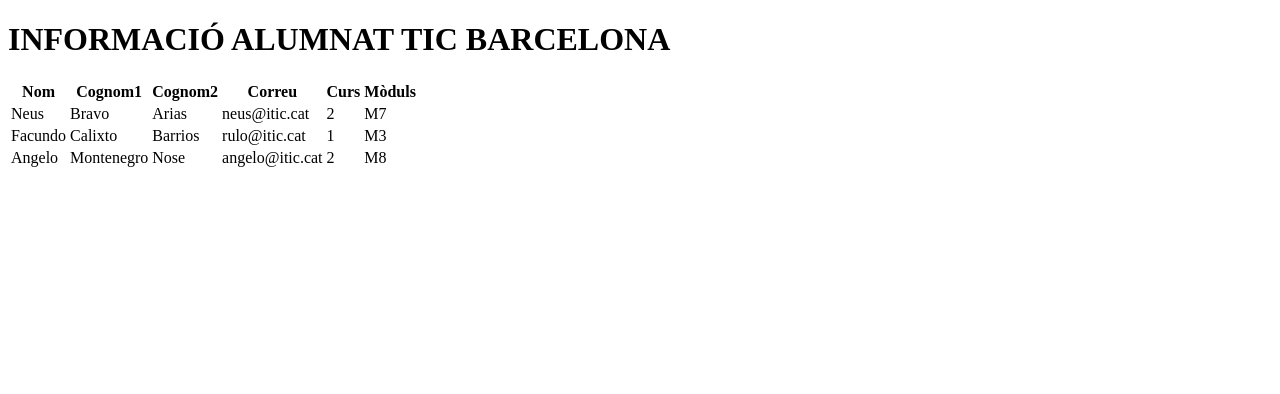
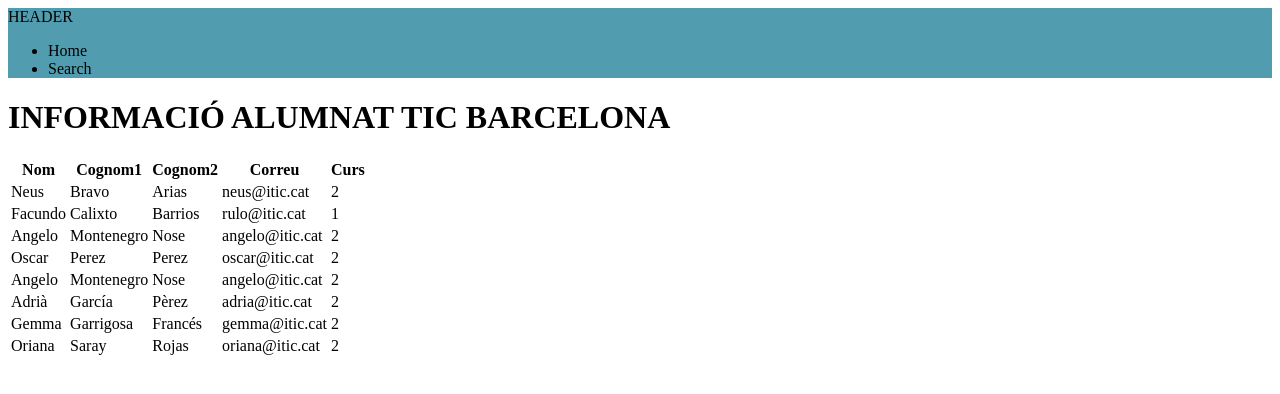
Before and after one commit to neusba/M07_UF4, a Django app: page /centre/students in a window 1280 px wide. Shown: the top 394 px of the page. Run offline with Django 4.2, Linux system fonts and the light colour scheme.

Commit message:
Añadido header

```diff
--- a/neus_env/TIC_BCN_nba/TIC_BCN_nba/settings.py
+++ b/neus_env/TIC_BCN_nba/TIC_BCN_nba/settings.py
@@ -118,7 +118,7 @@ USE_TZ = True
 # Static files (CSS, JavaScript, Images)
 # https://docs.djangoproject.com/en/4.1/howto/static-files/
 
-STATIC_URL = 'static/'
+STATIC_URL = '/static/'
 
 STATICFILES_DIRS = [
     BASE_DIR / 'static'
--- a/neus_env/TIC_BCN_nba/centre/views.py
+++ b/neus_env/TIC_BCN_nba/centre/views.py
@@ -12,27 +12,31 @@ def index_profes(request):
     professors = {
         'prof1':{"nom":"Roger",
                  "cognom1":"Sobrino",
-                 "cognom2":"Sobrino",
+                 "cognom2":"Gil",
                  "correu":"roger@itic.cat",
                  "curs":"2",
-                 "tutor":"no",
                  "mod":"M7"
                 },
-        'prof2':{"nom":"Moises",
-                 "cognom1":"Gómez",
-                 "cognom2":"Gómez",
-                 "correu":"moi@itic.cat",
-                 "curs":"1",
-                 "tutor":"sí",
-                 "mod":"M3"
+        'prof2':{"nom":"Juanma",
+                 "cognom1":"Sànchez",
+                 "cognom2":"Bel",
+                 "correu":"juanma@itic.cat",
+                 "curs":"2",
+                 "mod":"M6"
                 },
         'prof3':{"nom":"Xavi",
                  "cognom1":"Quesada",
-                 "cognom2":"Quesada",
+                 "cognom2":"Puertas",
                  "correu":"xavi@itic.cat",
                  "curs":"2",
-                 "tutor":"no",
                  "mod":"M8"
+                },
+        'prof4':{"nom":"Oriol",
+                 "cognom1":"Roca",
+                 "cognom2":"Fabra",
+                 "correu":"oriol@itic.cat",
+                 "curs":"2",
+                 "mod":"M9"
                 }}
     context = {'prf': professors}
     return render(request, 'index_professorat.html', context)
@@ -48,21 +52,49 @@ def index_alumnat(request):
                "cognom2":"Arias",
                "correu":"neus@itic.cat",
                "curs":"2",
-               "mod":"M7"
               },
         'al2':{"nom":"Facundo",
                "cognom1":"Calixto",
                "cognom2":"Barrios",
                "correu":"rulo@itic.cat",
                "curs":"1",
-               "mod":"M3"
                },
         'al3':{"nom":"Angelo",
                "cognom1":"Montenegro",
                "cognom2":"Nose",
                "correu":"angelo@itic.cat",
                "curs":"2",
-               "mod":"M8"
+              },
+        'al4':{"nom":"Oscar",
+               "cognom1":"Perez",
+               "cognom2":"Perez",
+               "correu":"oscar@itic.cat",
+               "curs":"2",
+              },
+        'al5':{"nom":"Angelo",
+               "cognom1":"Montenegro",
+               "cognom2":"Nose",
+               "correu":"angelo@itic.cat",
+               "curs":"2",
+              },
+        'al6':{"nom":"Adrià",
+               "cognom1":"García",
+               "cognom2":"Pèrez",
+               "correu":"adria@itic.cat",
+               "curs":"2",
+              },
+        'al7':{"nom":"Gemma",
+               "cognom1":"Garrigosa",
+               "cognom2":"Francés",
+               "correu":"gemma@itic.cat",
+               "curs":"2",
+              },
+        'al8':{"nom":"Oriana",
+               "cognom1":"Saray",
+               "cognom2":"Rojas",
+               "correu":"oriana@itic.cat",
+               "curs":"2",
               }}
+
     context = {'alm': alumnat}
     return render(request, 'index_alumnat.html', context)
--- a/neus_env/TIC_BCN_nba/static/styles/header.css
+++ b/neus_env/TIC_BCN_nba/static/styles/header.css
@@ -0,0 +1,3 @@
+nav {
+    background-color: rgb(81, 156, 175);
+}
--- a/neus_env/TIC_BCN_nba/templates/head/header.html
+++ b/neus_env/TIC_BCN_nba/templates/head/header.html
@@ -5,6 +5,11 @@
     <link rel="stylesheet" href="{% static 'styles/header.css' %}">
 </head>
 <body>
-    Aquí va el header?
+    <nav>HEADER
+        <ul>
+            <li>Home</li>
+            <li>Search</li>
+        </ul>
+    </nav>
 </body>
 </html>
--- a/neus_env/TIC_BCN_nba/templates/index_alumnat.html
+++ b/neus_env/TIC_BCN_nba/templates/index_alumnat.html
@@ -3,6 +3,7 @@
 <head>
 </head>
 <body>
+  {% include "head/header.html" %}
 
   <h1>INFORMACIÓ ALUMNAT TIC BARCELONA</h1>
     <table>
@@ -13,7 +14,6 @@
           <th>Cognom2</th>
           <th>Correu</th>
           <th>Curs</th>
-          <th>Mòduls</th>
         </tr>
       </thead>
       <tbody>
@@ -24,7 +24,6 @@
           <td>{{ v.cognom2 }}</td>
           <td>{{ v.correu }}</td>
           <td>{{ v.curs }}</td>
-          <td>{{ v.mod }}</td>
         </tr>
         {% endfor %}
       </tbody>
--- a/neus_env/TIC_BCN_nba/templates/index_professorat.html
+++ b/neus_env/TIC_BCN_nba/templates/index_professorat.html
@@ -3,6 +3,7 @@
 <head>
 </head>
 <body>
+  {% include "head/header.html" %}
 
   <h1>INFORMACIÓ PROFESSORAT TIC BARCELONA</h1>
     <table>
@@ -13,7 +14,6 @@
           <th>Cognom2</th>
           <th>Correu</th>
           <th>Curs</th>
-          <th>Tutor</th>
           <th>Mòduls</th>
         </tr>
       </thead>
@@ -25,7 +25,6 @@
           <td>{{ v.cognom2 }}</td>
           <td>{{ v.correu }}</td>
           <td>{{ v.curs }}</td>
-          <td>{{ v.tutor }}</td>
           <td>{{ v.mod }}</td>
         </tr>
         {% endfor %}
```
